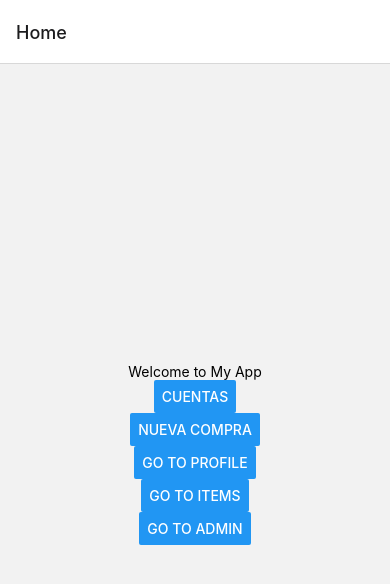
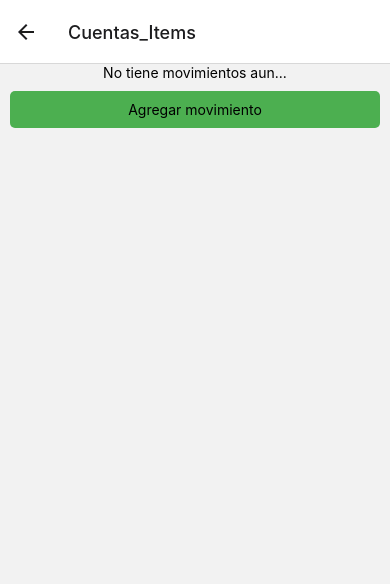
Before and after one commit to Bytefield/ispent, a React Native app: screen /Cuentas_Items in a window 390 px wide. Shown: the top 584 px of the page. Built offline with nearby package versions, Linux system fonts and the light colour scheme.

Commit message:
new screen for cuentas items y tenemos q crear la de agregar items, funcion handler agregar movimiento empezada, necesitamos crear la pantalla

```diff
--- a/App.js
+++ b/App.js
@@ -3,16 +3,17 @@ import { NavigationContainer } from '@react-navigation/native';
 import { createStackNavigator, Header } from '@react-navigation/stack';
 
 // Screens
-import HomeScreen       from './screens/HomeScreen';
-import AdminScreen      from './screens/AdminScreen';
-import ItemsScreen      from './screens/ItemsScreen';
-import ProfileScreen    from './screens/ProfileScreen';
-import LoginScreen      from './screens/LoginScreen';
-import Main             from './screens/compra/Main';
-import ProductoDetalle  from './screens/compra/ProductoDetalle';
-import Scan             from './screens/compra/Scan';
-import Cuentas_Main     from './screens/cuentas/Cuentas_Main';
+import HomeScreen           from './screens/HomeScreen';
+import AdminScreen          from './screens/AdminScreen';
+import ItemsScreen          from './screens/ItemsScreen';
+import ProfileScreen        from './screens/ProfileScreen';
+import LoginScreen          from './screens/LoginScreen';
+import Main                 from './screens/compra/Main';
+import ProductoDetalle      from './screens/compra/ProductoDetalle';
+import Scan                 from './screens/compra/Scan';
+import Cuentas_Main         from './screens/cuentas/Cuentas_Main';
 import Cuentas_Add_Item     from './screens/cuentas/Cuentas_Add_Item';
+import Cuentas_Items        from './screens/cuentas/Cuentas_Items';
 
 // Modules
 import LoginButton      from './modules/buttons/Login';
@@ -34,6 +35,7 @@ export default function App() {
                 />
                 <Stack.Screen name="Cuentas_Main" component={Cuentas_Main} />
                 <Stack.Screen name="Cuentas_Add_Item" component={Cuentas_Add_Item} />
+                <Stack.Screen name="Cuentas_Items" component={Cuentas_Items} />
                 <Stack.Screen name="Admin" component={AdminScreen} />
                 <Stack.Screen name="Items" component={ItemsScreen} />
                 <Stack.Screen name="Profile" component={ProfileScreen} />
--- /dev/null
+++ b/screens/cuentas/Cuentas_Items.js
@@ -0,0 +1,124 @@
+import React, { useState, useEffect } from 'react';
+import { View, Text, StyleSheet } from 'react-native';
+import AsyncStorage from '@react-native-async-storage/async-storage';
+import { FlatList } from 'react-native-gesture-handler';
+import { TouchableOpacity } from 'react-native-web';
+
+function MyScreen({ route }) {
+
+    const [cuentas, setCuentas] = useState([]);
+
+    // console.log(route.params)
+
+    const fetchObject = async () => {
+        try {
+            // Get the id from the route params
+            const { itemId } = route.params;
+
+            // Get the object from AsyncStorage by its id
+            const object = await getObjectById(itemId);
+
+            // Set the retrieved object to state
+            setCuentas(object.eventos);
+        } catch (error) {
+            console.log('Error fetching object:', error);
+        }
+    };
+
+    useEffect(() => {
+        fetchObject();
+    }, [route.params]);
+
+    const getObjectById = async (id) => {
+
+        try {
+            // Get the entire array of objects from AsyncStorage
+            const jsonValue = await AsyncStorage.getItem('items');
+            if (jsonValue === null) {
+                return null;
+            }
+
+            // Parse the JSON string into a JavaScript array
+            const dataArray = JSON.parse(jsonValue);
+
+            console.log(dataArray);
+
+            // Find the object with the matching id property
+            const matchingObject = dataArray.find((object) => object.id === id);
+
+            // Return the matching object, or null if no match was found
+            return matchingObject || null;
+        } catch (error) {
+            console.log('Error getting object by id:', error);
+            return null;
+        }
+    };
+
+    const renderItem = ({ item }) => {
+        return (
+            <View>
+                <Text>{item.nombre}</Text>
+                <Text>{item.fecha}</Text>
+                <Text>{item.cantidad}</Text>
+            </View>
+        );
+    };
+
+    const renderEmptyState = () => {
+        return (
+            <View style={{ alignItems: 'center', justifyContent: 'center', flex: 1 }}>
+                <Text>No tiene movimientos aun...</Text>
+            </View>
+        );
+    };
+
+    const handleAgregarMovimiento = (item) => {
+        // let newCuenta = {
+        //     "nombre": item.nombre,
+        //     "fecha": item.fecha,
+        //     "cantidad": item.cantidad
+        // }
+
+        // setCuentas(...cuentas, newCuenta);
+        console.log('agregar movimiento')
+    }
+
+    return (
+        <View>
+            {cuentas ? (
+                <View>
+                    <FlatList
+                        data={cuentas}
+                        renderItem={renderItem}
+                        ListEmptyComponent={renderEmptyState}
+                    />
+                    <TouchableOpacity
+                        onPress={handleAgregarMovimiento}
+                        style={styles.button}
+                    >
+                        <Text>Agregar movimiento</Text>
+                    </TouchableOpacity>
+                </View>
+            ) : (
+                <Text>Loading...</Text>
+            )}
+        </View>
+    );
+}
+
+const styles = StyleSheet.create({
+    button: {
+      backgroundColor: '#4CAF50',
+      padding: 10,
+      borderRadius: 5,
+      alignItems: 'center',
+      justifyContent: 'center',
+      margin: 10,
+    },
+    buttonText: {
+      color: 'white',
+      fontSize: 16,
+    },
+  });
+
+export default MyScreen;
--- a/screens/cuentas/Cuentas_Main.js
+++ b/screens/cuentas/Cuentas_Main.js
@@ -1,5 +1,5 @@
 import React, { useState, useEffect } from 'react';
-import { View, Text, FlatList, Button } from 'react-native';
+import { View, Text, FlatList, Button, TouchableOpacity } from 'react-native';
 import AsyncStorage from '@react-native-async-storage/async-storage';
 import { onSaveItem } from '../../helpers/helpers';
 
@@ -25,6 +25,7 @@ const Cuentas_Main = ({ navigation }) => {
     };
 
     const renderItem = ({ item }) => (
+        <TouchableOpacity onPress={() => navigation.navigate('Cuentas_Items', { itemId: item.id })}>
             <View style={{ padding: 10 }}>
                 <Text style={{ fontWeight: 'bold' }}>{item.nombre}</Text>
                 <Text>ID: {item.id}</Text>
@@ -32,6 +33,7 @@ const Cuentas_Main = ({ navigation }) => {
                 <Text>Fecha de fin: {item.fechaFin}</Text>
                 <Text>Cerrado: {item.cerrado.toString()}</Text>
             </View>
+        </TouchableOpacity>
     );
 
     return (
```
Lines whose indentation alone changed are shown as unchanged.
